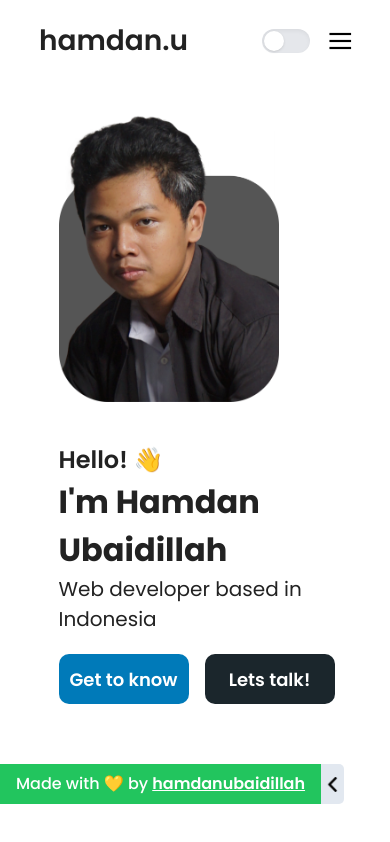
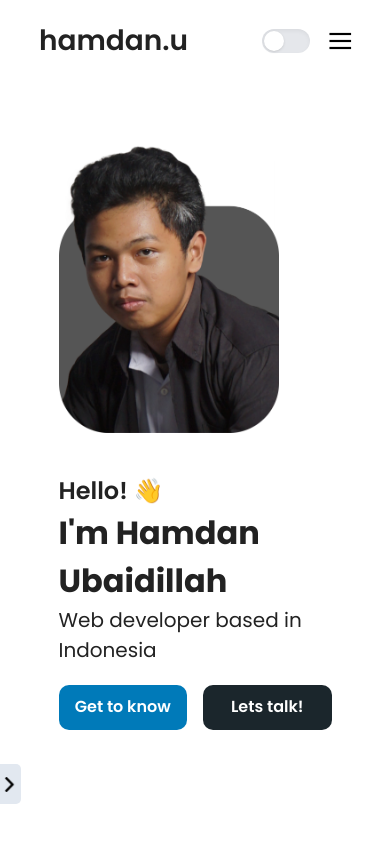
Before and after one commit to hmdnu/my-website, a Next.js app: page / in a window 390 px wide. Built offline with nearby package versions, Linux system fonts and the light colour scheme.

Commit message:
change footer behaviour and home button

```diff
--- a/app/layout.tsx
+++ b/app/layout.tsx
@@ -1,4 +1,4 @@
-import "../public/globals.css";
+import "../public/css/globals.css";
 import { Poppins } from "next/font/google";
 import { Nav, Footer, GoTop } from "@/components";
 
--- a/app/page.tsx
+++ b/app/page.tsx
@@ -9,8 +9,8 @@ export const metadata = {
 
 export default function Home() {
   return (
-    <section className="w-[70%] md:w-[60%] m-auto h-screen flex-center">
-      <div className="w-full flex max-sm:flex-col gap-10 md:gap-28 lg:gap-30 justify-evenly xs:items-center items-start">
+    <section className="w-[70%] md:w-[60%] m-auto h-screen flex-center ">
+      <div className="w-full flex max-sm:flex-col gap-10 md:gap-28 lg:gap-30 justify-evenly xs:items-center items-start mt-14">
         <Image
           src={pfp}
           loading="lazy"
--- a/components/Footer.tsx
+++ b/components/Footer.tsx
@@ -5,7 +5,7 @@ import arrow from "@/public/assets/right-arrow.png";
 import { useState } from "react";
 
 export default function Footer() {
-  const [openFooter, setOpenFooter] = useState(false);
+  const [openFooter, setOpenFooter] = useState(true);
 
   return (
     <>
--- a/public/globals.css
+++ b/public/css/globals.css
@@ -32,6 +32,6 @@
     @apply flex justify-center items-center;
   }
   .button {
-    @apply w-[165px] h-[50px] max-sm:w-[130px] sm:text-[20px] text-[18px] text-white rounded-[10px] font-semibold grid place-content-center cursor-pointer hover:translate-y-[-2px] transition duration-300;
+    @apply w-[165px] sm:h-[50px] h-[45px] max-sm:w-full sm:text-[20px] text-[16px] text-white rounded-[10px] font-semibold grid place-content-center cursor-pointer hover:translate-y-[-2px] transition duration-300;
   }
 }
```
